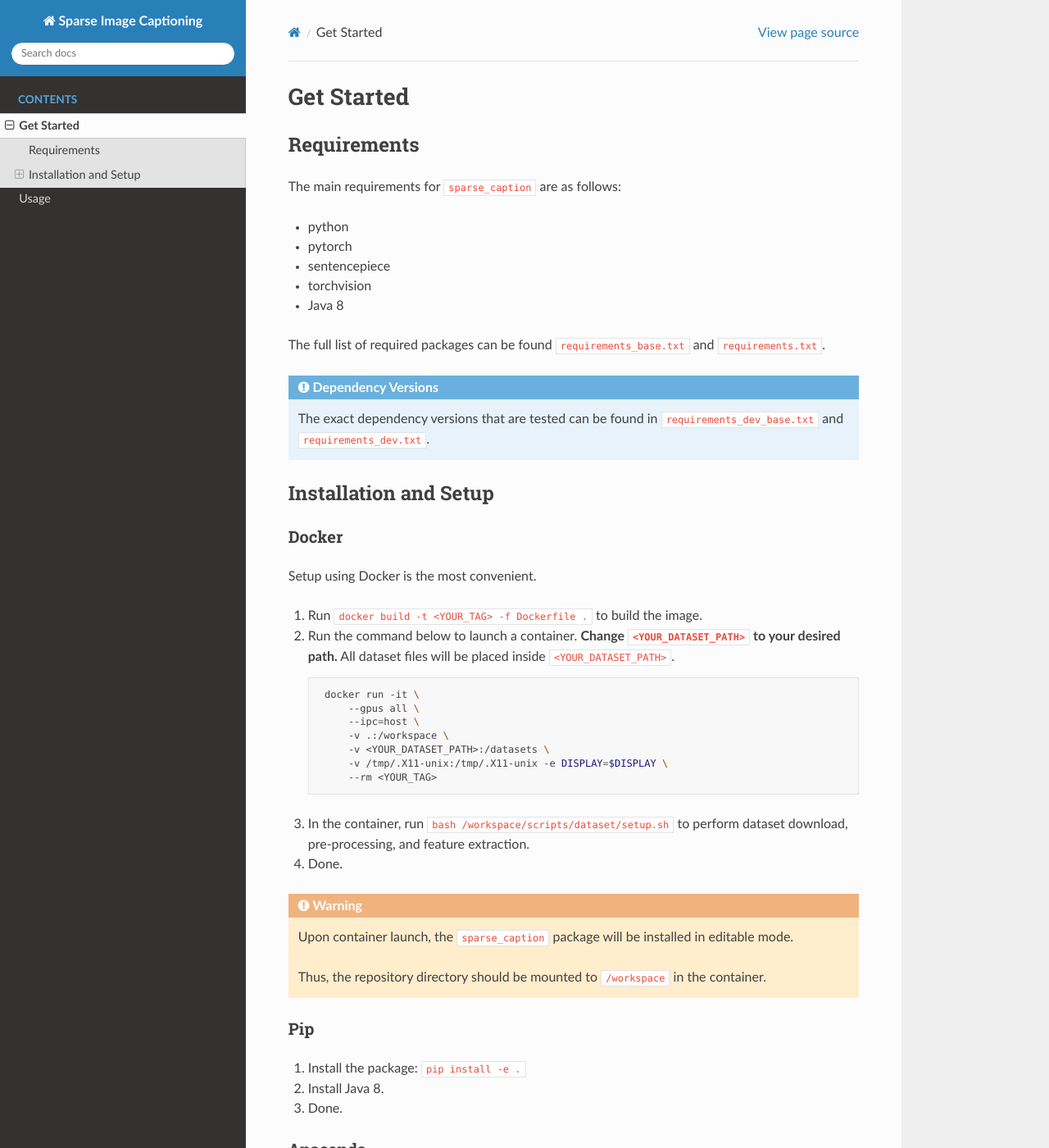
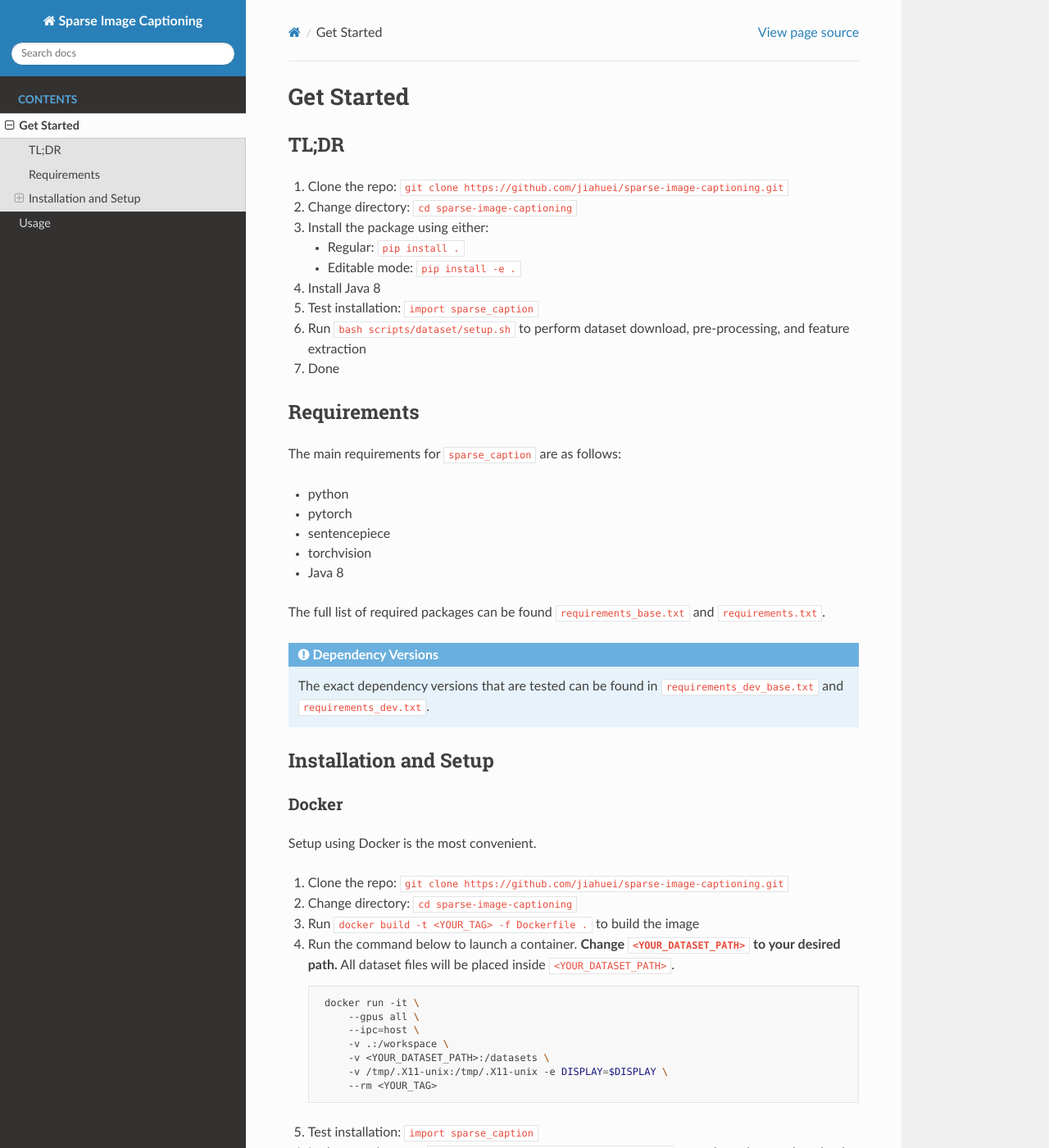
Before and after one commit to jiahuei/sparse-image-captioning, a Sphinx documentation site: the page built from docs/get_started.md, in a window 1280 px wide and 1400 px high. Shown: the whole window at 82% size. Built offline with Sphinx 7.4.7 and the Read the Docs theme 2.0.0, drawn with Linux system fonts in a browser that asks for light colours; pages that are not in the unit, such as notebooks, are missing from menus; some of the changed text lies outside the part shown.

Commit message:
update get_started docs: add TL;DR section

````diff
--- a/docs/get_started.md
+++ b/docs/get_started.md
@@ -1,4 +1,17 @@
 # Get Started
+
+## TL;DR
+
+1. Clone the repo: `git clone https://github.com/jiahuei/sparse-image-captioning.git`
+2. Change directory: `cd sparse-image-captioning`
+3. Install the package using either:
+   * Regular: `pip install .`
+   * Editable mode: `pip install -e .`
+4. Install Java 8
+5. Test installation: `import sparse_caption`
+6. Run `bash scripts/dataset/setup.sh` to perform dataset download, pre-processing, and feature extraction
+7. Done
+
 
 ## Requirements
 
@@ -22,8 +35,10 @@ The exact dependency versions that are tested can be found in `requirements_dev_
 ### Docker
 Setup using Docker is the most convenient.
 
-1. Run `docker build -t <YOUR_TAG> -f Dockerfile .` to build the image.
-2. Run the command below to launch a container. **Change `<YOUR_DATASET_PATH>` to your desired path.** All dataset files will be placed inside `<YOUR_DATASET_PATH>`.
+1. Clone the repo: `git clone https://github.com/jiahuei/sparse-image-captioning.git`
+2. Change directory: `cd sparse-image-captioning`
+3. Run `docker build -t <YOUR_TAG> -f Dockerfile .` to build the image
+4. Run the command below to launch a container. **Change `<YOUR_DATASET_PATH>` to your desired path.** All dataset files will be placed inside `<YOUR_DATASET_PATH>`.
    ```bash
     docker run -it \
         --gpus all \
@@ -33,8 +48,9 @@ Setup using Docker is the most convenient.
         -v /tmp/.X11-unix:/tmp/.X11-unix -e DISPLAY=$DISPLAY \
         --rm <YOUR_TAG>
    ```
-3. In the container, run `bash /workspace/scripts/dataset/setup.sh` to perform dataset download, pre-processing, and feature extraction.
-4. Done.
+5. Test installation: `import sparse_caption`
+6. In the container, run `bash /workspace/scripts/dataset/setup.sh` to perform dataset download, pre-processing, and feature extraction
+7. Done
 
 ```{warning}
 Upon container launch, the `sparse_caption` package will be installed in editable mode.
@@ -44,11 +60,7 @@ Thus, the repository directory should be mounted to `/workspace` in the containe
 
 ### Pip
 
-1. Install the package: `pip install -e .`
-2. Install Java 8.
-3. Done.
-
-### Anaconda
+See [TL;DR](get_started.md#TL;DR)
 
 ```{admonition} Windows
 1. On Windows, you might need to install "Microsoft C++ Build Tools" in order to build `pycocotools`,
@@ -71,9 +85,7 @@ by [downloading from this link](https://visualstudio.microsoft.com/visual-cpp-bu
     conda install pytest
     conda install -c conda-forge black doc8 myst-parser sphinx sphinx-autobuild sphinx_rtd_theme
     ```
-2. Install the package: `pip install -e .`
-3. Install Java 8.
-4. Done.
+2. Follow [TL;DR](get_started.md#TL;DR)
 
 ```{admonition} Possible *pycocotools* installation issues
 * One might run into issues related to `numpy` or `cython` when importing `pycocotools`.
````
Also changed, not shown: other parts of docs/get_started.md (+2 -0 lines).
